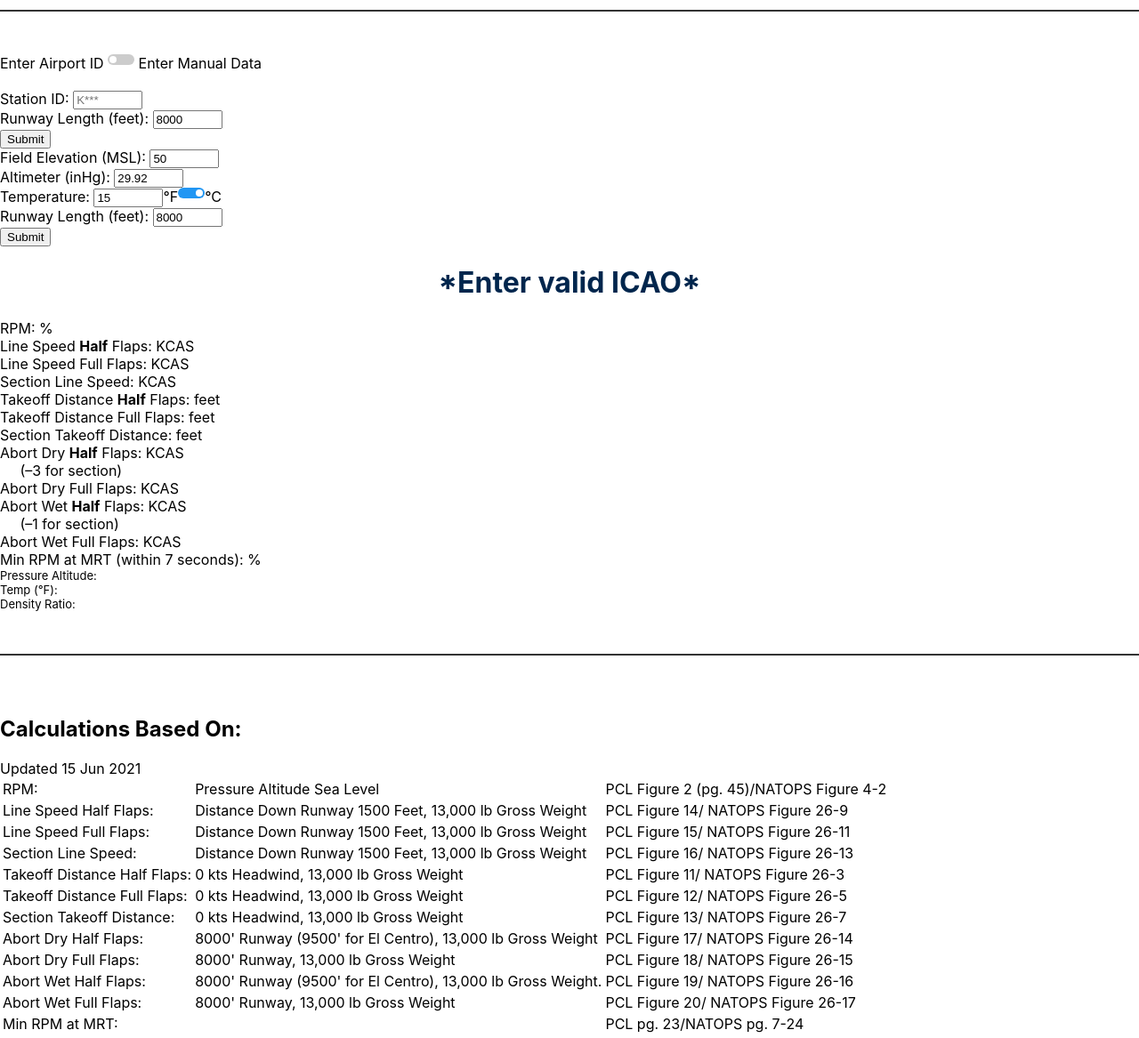
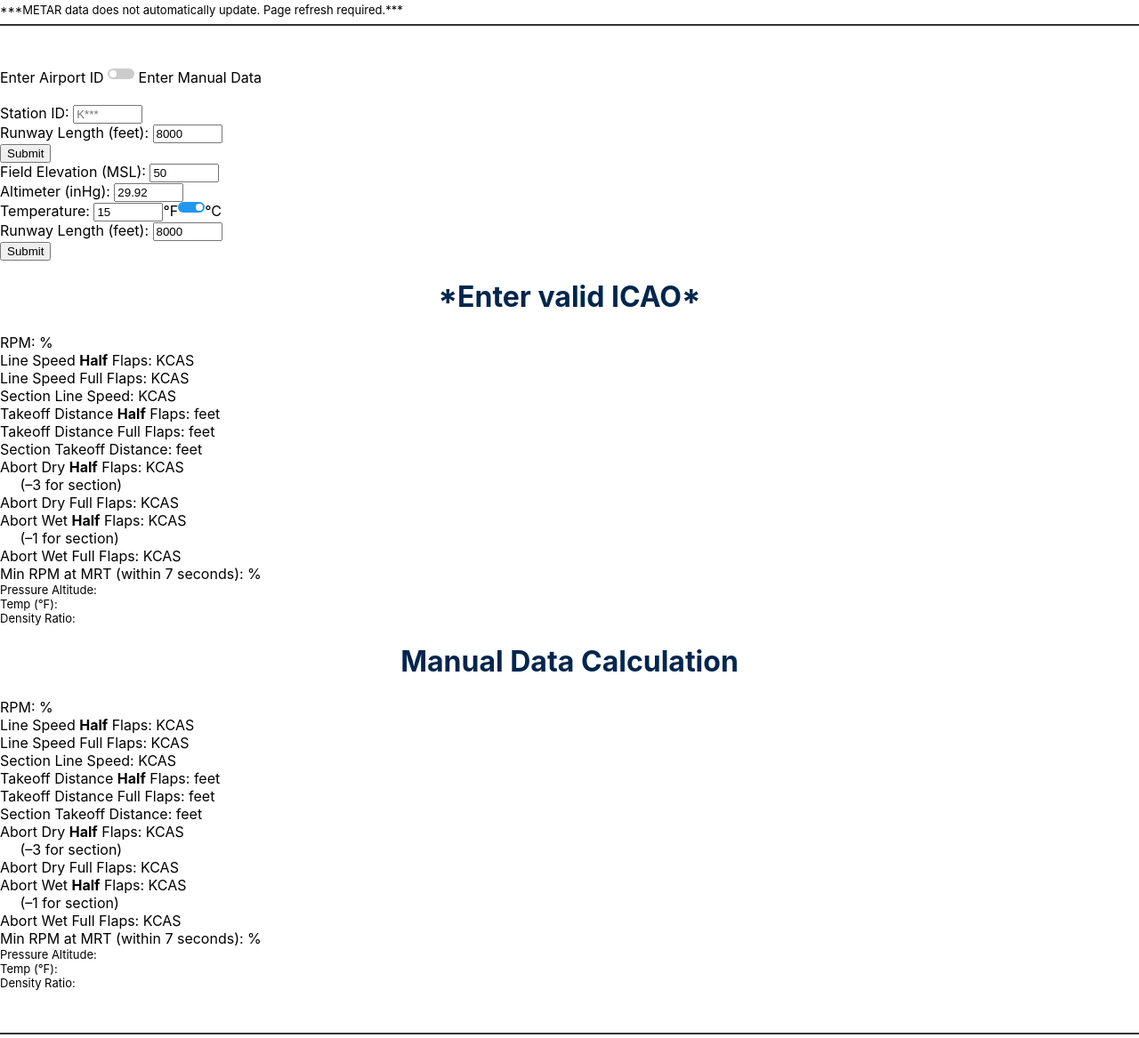
Before and after one commit to murphj2/T-45TOLD, a plain HTML site: page index.html in a window 1280 px wide. Shown: the part 1427-2594 px from the top of the page at 89% size. Drawn offline with Linux system fonts and the light colour scheme; files that its build step writes are made by us from their sources; no server answers.

Commit message:
Update index.html

```diff
--- a/index.html
+++ b/index.html
@@ -14,7 +14,7 @@ and open the template in the editor.
         <link rel="apple-touch-icon" href="/logo192.png"/>
         <link rel="manifest" href="/manifest.json"/>
         <title>T-45C TOLD</title>
-        <link href="css/main.94b78f7c.chunk.css" rel="stylesheet">
+        <link href="static/css/main.94b78f7c.chunk.css" rel="stylesheet">
     </head>
     <div>
 
@@ -96,6 +96,7 @@ and open the template in the editor.
         <p></p>
         <br>
         <br>
+        <p style="font-size: small">***METAR data does not automatically update. Page refresh required.***</p>
         <hr>
         <br>
         <br>
@@ -142,8 +143,8 @@ and open the template in the editor.
             <button id=getManualinfo onclick=updateManualAll()>Submit</button>
             <p></p>
         </div>
-
         <h1 id="loadingManual" style="display: none">Loading... Please wait.</h1>
+        <div id ='q'>
             <h1><data value="" id=q_ICAO>*Enter valid ICAO*</data></h1>
             <p></p>
             <p id=q_metar></p>
@@ -164,6 +165,30 @@ and open the template in the editor.
             <p style="font-size: small">Pressure Altitude: <data value="" id=q_PA></data></p>
             <p style="font-size: small">Temp (°F): <data value="" id=q_T></data></p>
             <p style="font-size: small">Density Ratio: <data value="" id=q_DR></data></p>
+        </div>
+
+        <div id ='qM'>
+            <h1>Manual Data Calculation</h1>
+            <p></p>
+            <p id=qM_metar></p>
+            <p id=qM_warn_color style="color: red"><b><data id=qM_metar_warn style="display: none"></data></b></p>
+            <h2></h2>
+            <p>RPM: <data value="" id=qM_rpm></data>%</p>
+            <p>Line Speed <b>Half</b> Flaps: <data value="" id=qM_line_half></data> KCAS</p>
+            <p>Line Speed Full Flaps: <data value="" id=qM_line_full></data> KCAS</p>
+            <p>Section Line Speed: <data value="" id=qM_line_section></data> KCAS</p>
+            <p>Takeoff Distance <b>Half</b> Flaps: <data value="" id=qM_TO_normal_half></data> feet</p>
+            <p>Takeoff Distance Full Flaps: <data value="" id=qM_TO_normal_full></data> feet</p>
+            <p>Section Takeoff Distance: <data value="" id=qM_TO_section></data> feet</p>
+            <p>Abort Dry <b>Half</b> Flaps: <data value="" id=qM_abort_dry_half></data> KCAS</p><p>&nbsp;&nbsp;&nbsp;&nbsp;&nbsp;(–3 for section)</p>
+            <p>Abort Dry Full Flaps: <data value="" id=qM_abort_dry_full></data> KCAS</p>
+            <p>Abort Wet <b>Half</b> Flaps: <data value="" id=qM_abort_wet_half></data> KCAS</p><p>&nbsp;&nbsp;&nbsp;&nbsp;&nbsp;(–1 for section)</p>
+            <p>Abort Wet Full Flaps: <data value="" id=qM_abort_wet_full></data> KCAS</p>
+            <p>Min RPM at MRT (within 7 seconds): <data value="" id=qM_minRPM></data>%</p>
+            <p style="font-size: small">Pressure Altitude: <data value="" id=qM_PA></data></p>
+            <p style="font-size: small">Temp (°F): <data value="" id=qM_T></data></p>
+            <p style="font-size: small">Density Ratio: <data value="" id=qM_DR></data></p>
+        </div>
         <p></p>
         <p></p>
         <p></p>
@@ -219,8 +244,8 @@ and open the template in the editor.
         <noscript>You need to enable JavaScript to run this app.</noscript>
         <div id="root">
         </div>
-        <script src="js/2.0179b348.chunk.js"></script>
-        <script src="js/main.df526780.chunk.js"></script>
+        <script src="static/js/2.0179b348.chunk.js"></script>
+        <script src="static/js/main.df526780.chunk.js"></script>
 
     </body>
 
```
Lines whose indentation alone changed are shown as unchanged.
